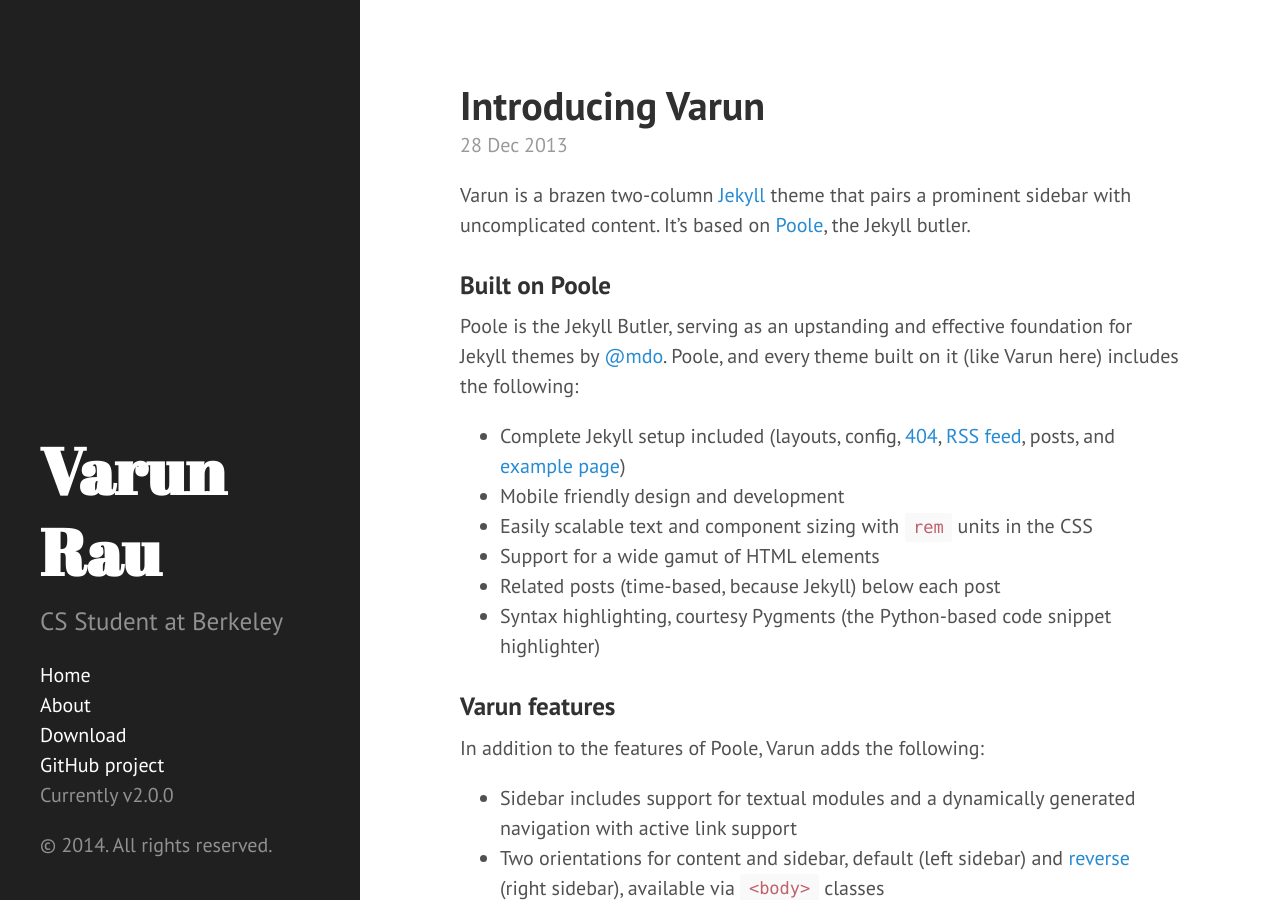
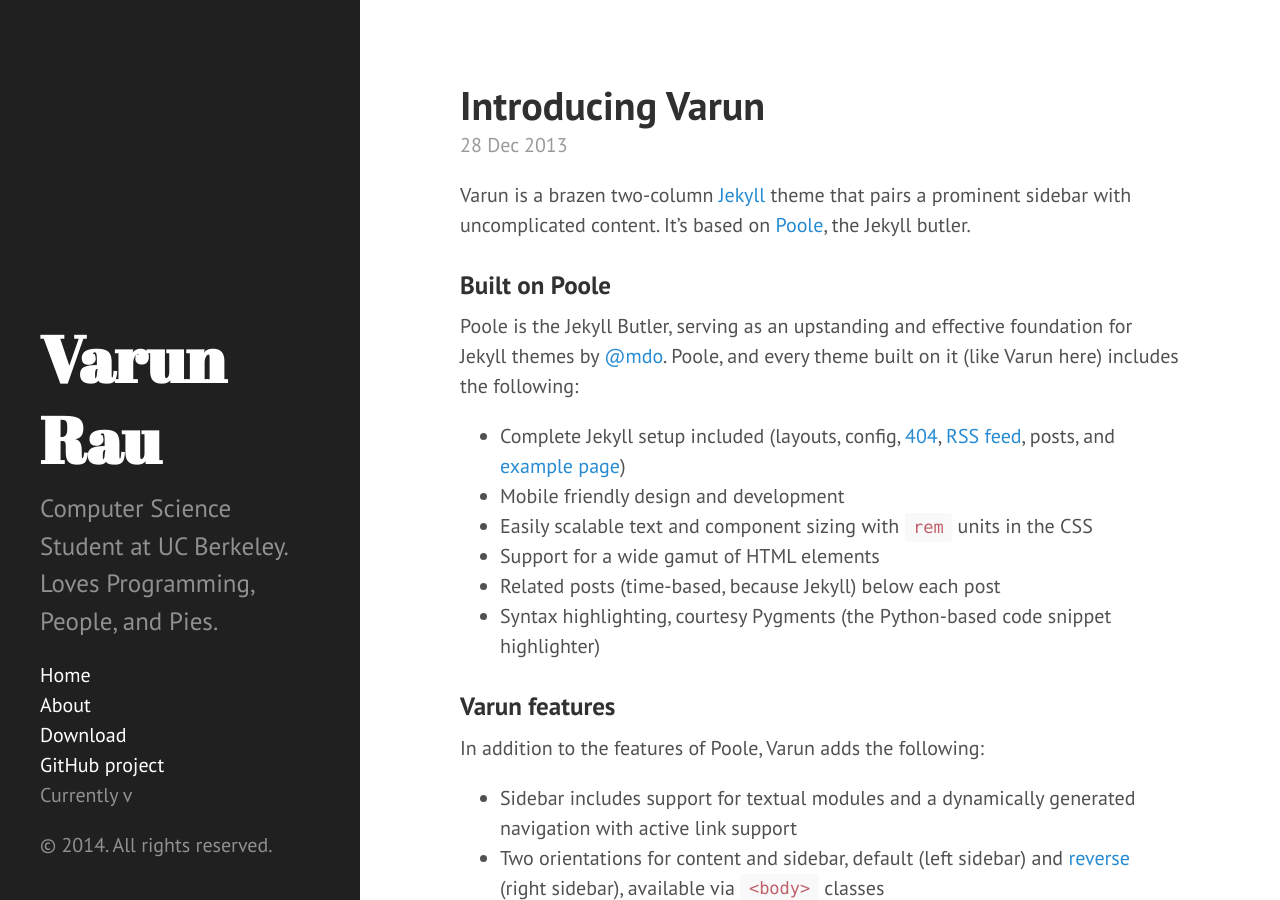
Before and after one commit to varunrau/varunrau.github.com, a Jekyll site: the page built from index.html, in a window 1280 px wide and 900 px high. Built offline with Jekyll 4.4.1, drawn with Linux system fonts in a browser that asks for light colours; Markdown is read by kramdown in place of the engine named in the settings; the list of posts is cut into pages by our own code.

Commit message:
added stuff

```diff
--- a/_config.yml
+++ b/_config.yml
@@ -8,7 +8,7 @@
 # Setup
 title:            Varun Rau
 tagline:          'A Cool Guy'
-description:      'CS Student at Berkeley'
+description:      'Computer Science Student at UC Berkeley. Loves Programming, People, and Pies.'
 url:              http://varunrau.com
 
 author:
@@ -16,9 +16,3 @@
   url:            https://varunrau.com
 
 paginate:         5
-
-# Custom vars
-version:          2.0.0
-
-github:
-  repo:           https://github.com/varunrau
```
Also changed, not shown: 8 other files.
